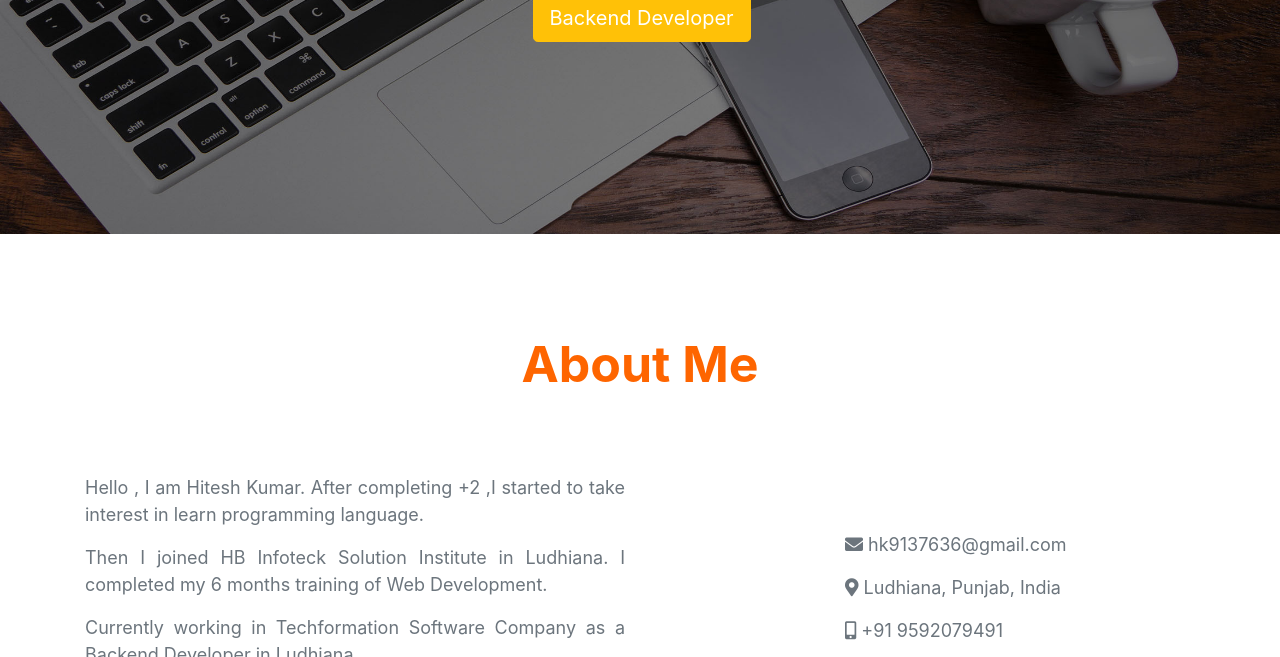
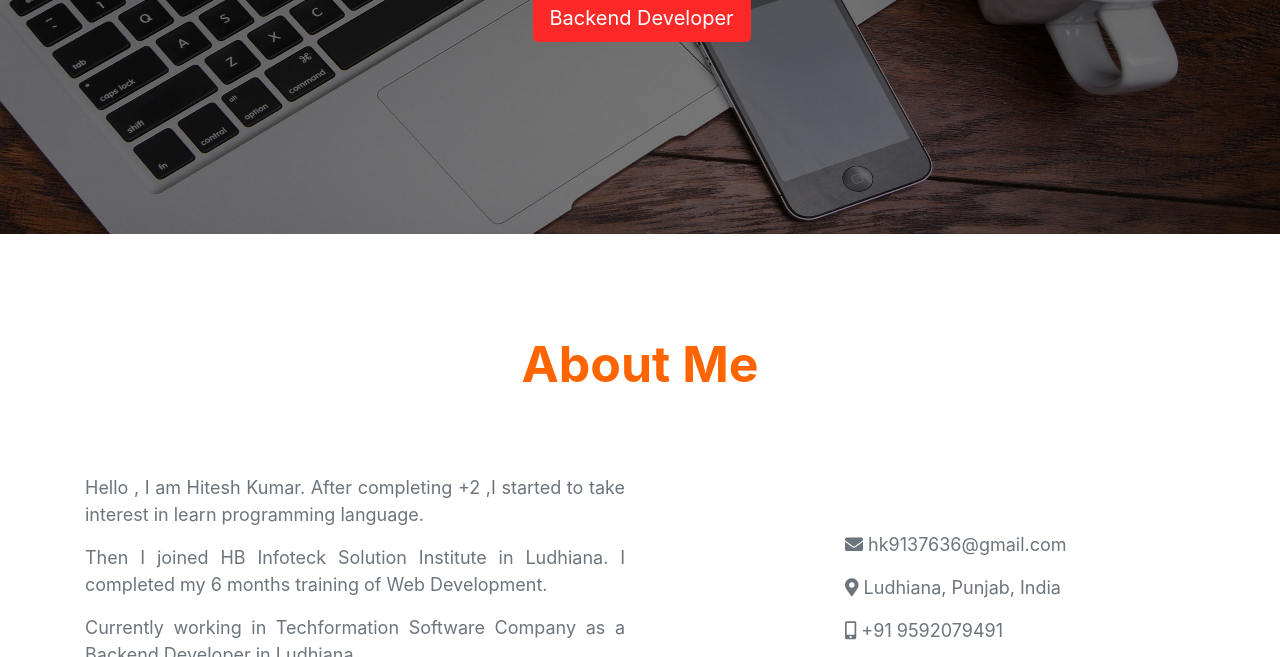
Before and after one commit to hiteshkumar1998/portfolio, a plain HTML site: page index.html in a window 1280 px wide. Shown: the part 426-1083 px from the top of the page. Drawn offline with nearby package versions, Linux system fonts and the light colour scheme.

Commit message:
Minor style changes.

```diff
--- a/css/style.css
+++ b/css/style.css
@@ -32,7 +32,7 @@ body {
   position: absolute;
   top: 420px;
   left: 60px;
-  background-color: #fd2928;
+  background-color: #fd2928 !important;
 }
 @keyframes typing {
   0% {
--- a/index.html
+++ b/index.html
@@ -78,7 +78,7 @@
         <h2>Hitesh Kumar</h2>
         <button
           type="button"
-          class="btn btn-warning text-white btn-lg wow fadeInUp"
+          class="btn text-white btn-lg wow fadeInUp"
         >
           Backend Developer
         </button>
```
